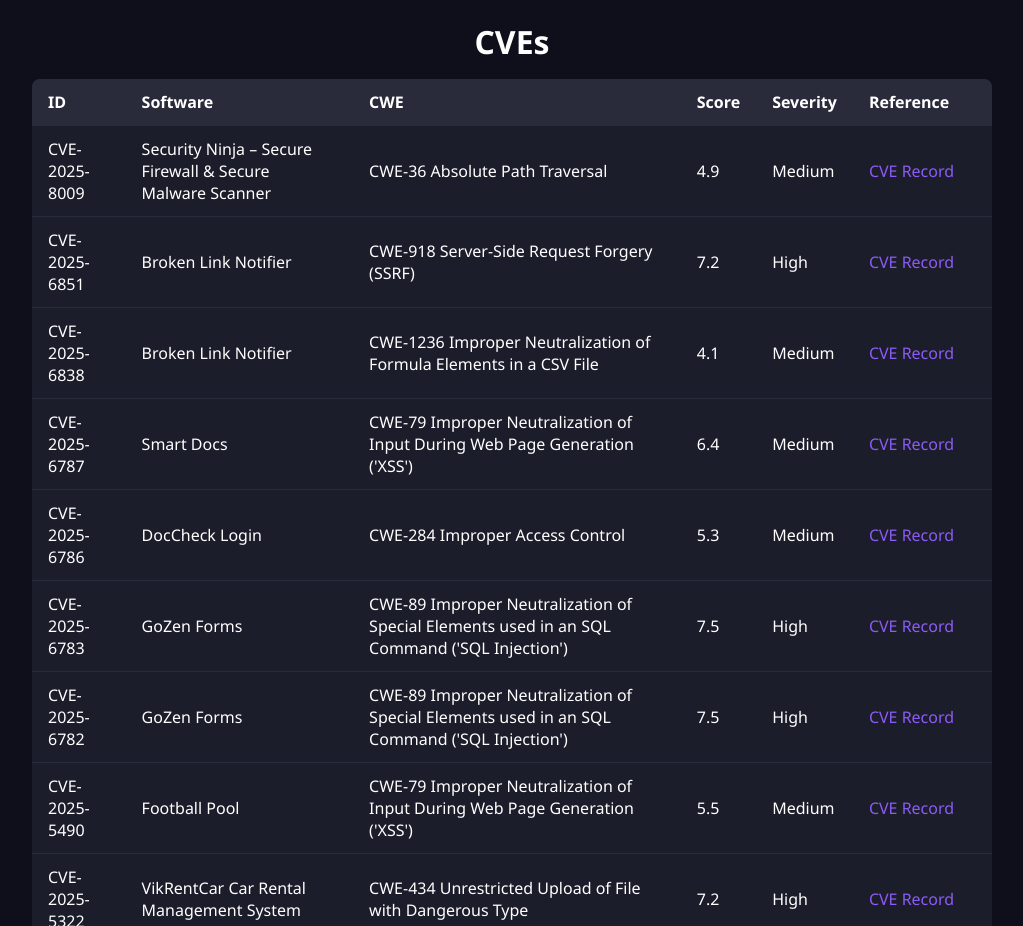
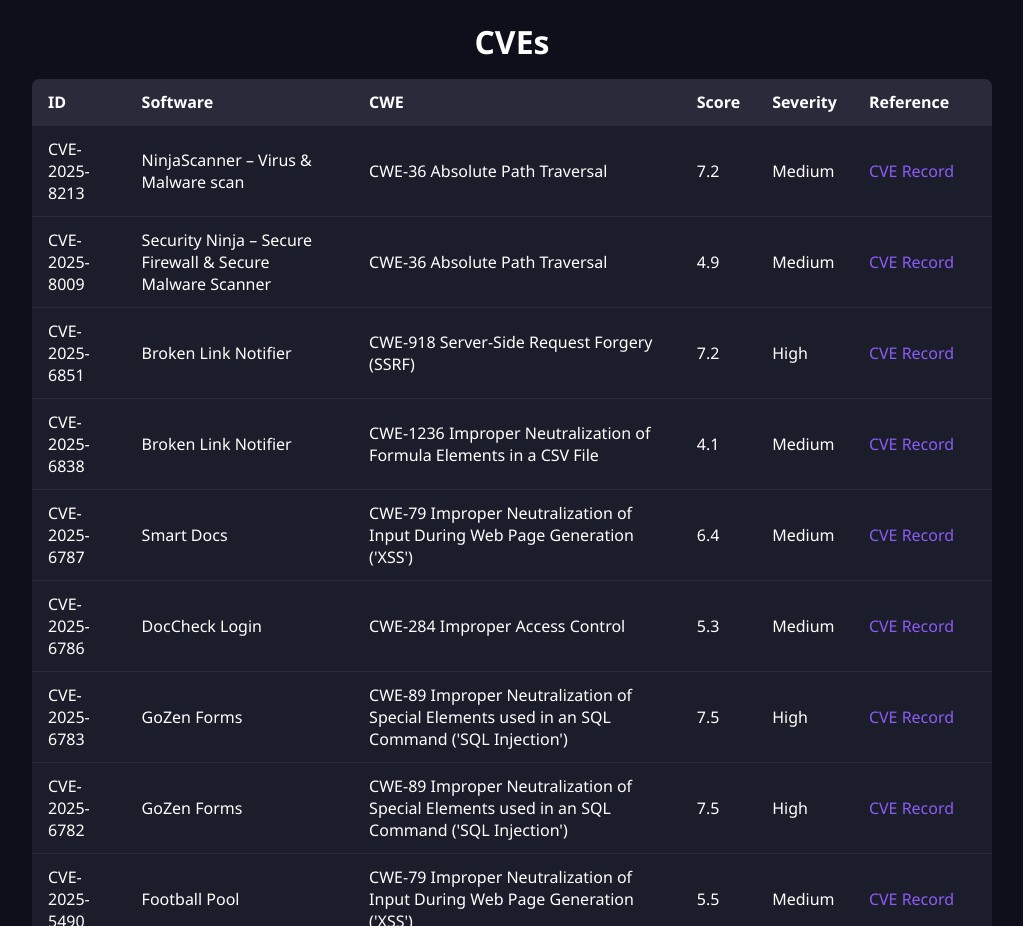
Before and after one commit to jFriedli/jFriedli.github.io, a plain HTML site: page index.html in a window 1280 px wide. Shown: the part 860-1786 px from the top of the page, without its empty margins (128-1151 px from the left). Drawn offline with Linux system fonts and the light colour scheme.

Commit message:
add CVE-2025-8213

```diff
--- a/index.html
+++ b/index.html
@@ -45,7 +45,6 @@
       font-weight: 500;
     }
     a.reference:hover { text-decoration: underline; }
-    /* for tablets and small desktops */
 @media (max-width: 768px) {
   .hero h1 { font-size: 3rem; }
   .hero p  { font-size: 1rem; }
@@ -95,7 +94,14 @@
         </tr>
       </thead>
       <tbody>
-        <!-- Newest first -->
+        <tr>
+          <td>CVE-2025-8213</td>
+          <td>NinjaScanner – Virus & Malware scan</td>
+          <td>CWE-36 Absolute Path Traversal</td>
+          <td>7.2</td>
+          <td>Medium</td>
+          <td><a class="reference" href="https://www.cve.org/CVERecord?id=CVE-2025-8213" target="_blank">CVE Record</a></td>
+        </tr>
         <tr>
           <td>CVE-2025-8009</td>
           <td>Security Ninja – Secure Firewall & Secure Malware Scanner</td>
```
